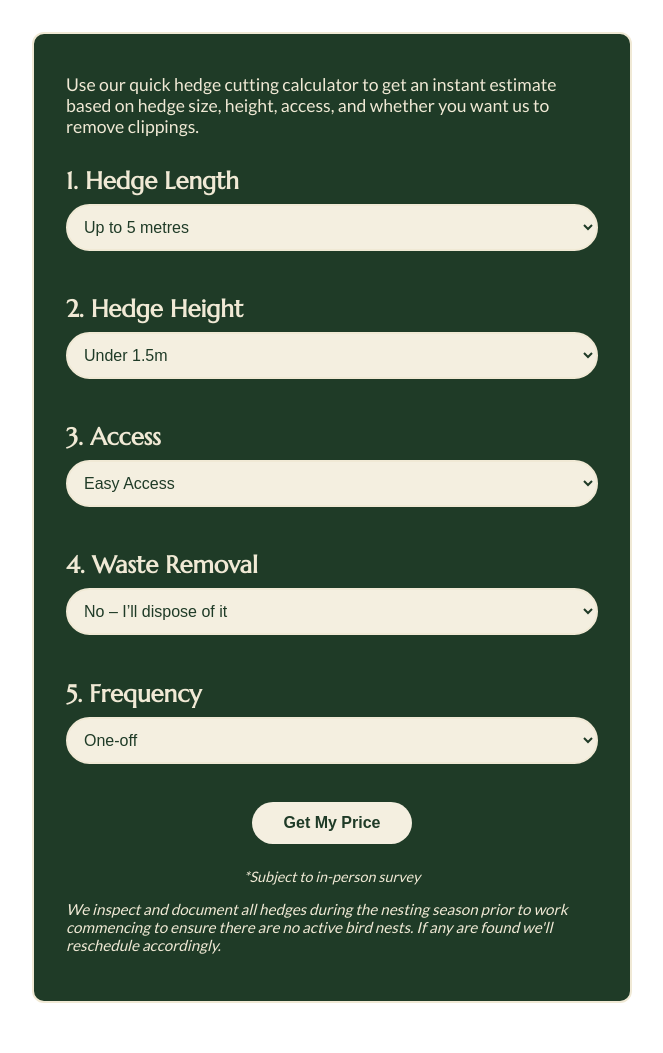
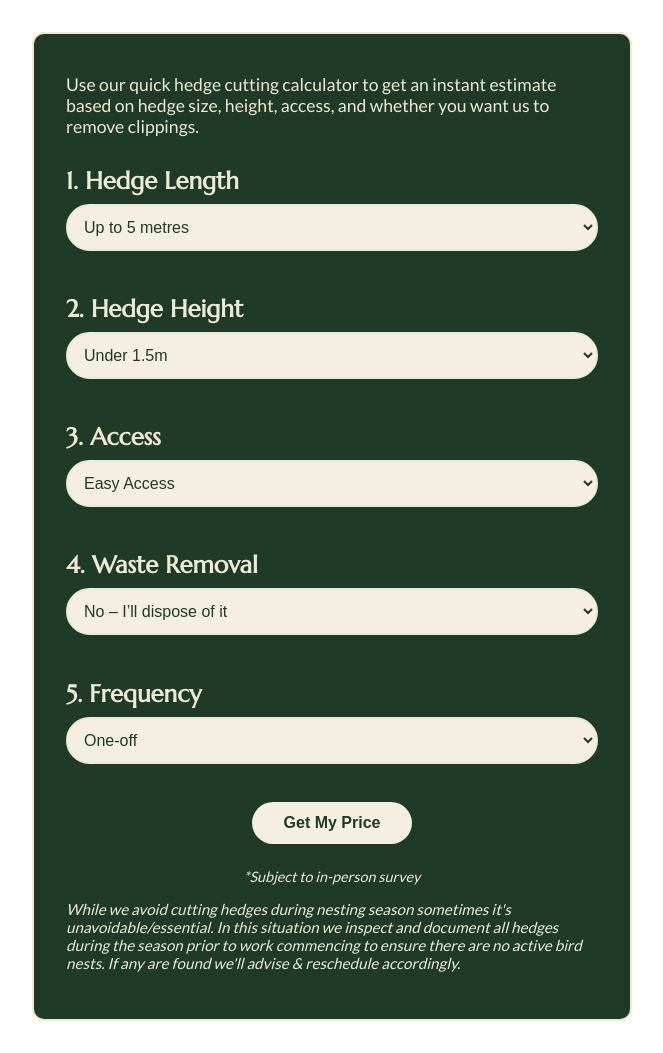
Before and after one commit to Elmandvale/hedge_calculator, a plain HTML site: page index.html in a window 1280 px wide. Shown: the whole page, without its empty margins (308-971 px from the left). Drawn offline with Linux system fonts and the light colour scheme.

Commit message:
Update index.html

```diff
--- a/index.html
+++ b/index.html
@@ -141,7 +141,7 @@
       </div>
       <p id="hedgePriceOutput" class="result"></p>
       <p style="text-align: center; font-size: 0.9rem; font-style: italic; color: var(--text-color);">*Subject to in-person survey</p>
-      <p style="font-size: 0.95rem; font-style: italic;">We inspect and document all hedges during the nesting season prior to work commencing to ensure there are no active bird nests. If any are found we'll reschedule accordingly.</p>
+      <p style="font-size: 0.95rem; font-style: italic;">While we avoid cutting hedges during nesting season sometimes it's unavoidable/essential. In this situation we inspect and document all hedges during the season prior to work commencing to ensure there are no active bird nests. If any are found we'll advise & reschedule accordingly.</p>
 
     </div>
   </div>
```
